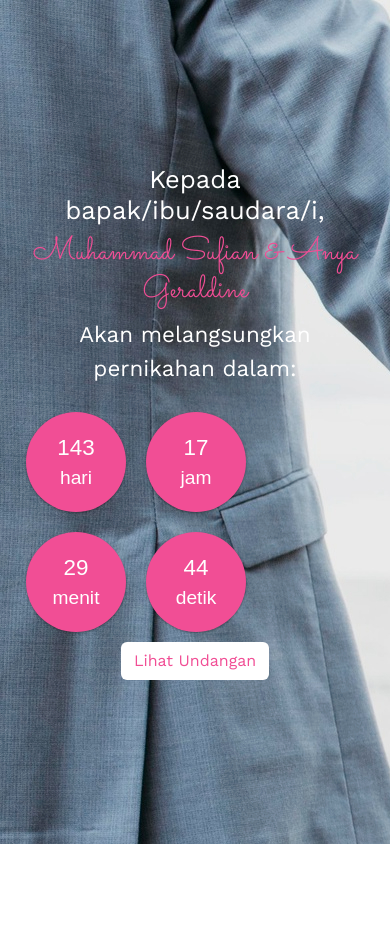
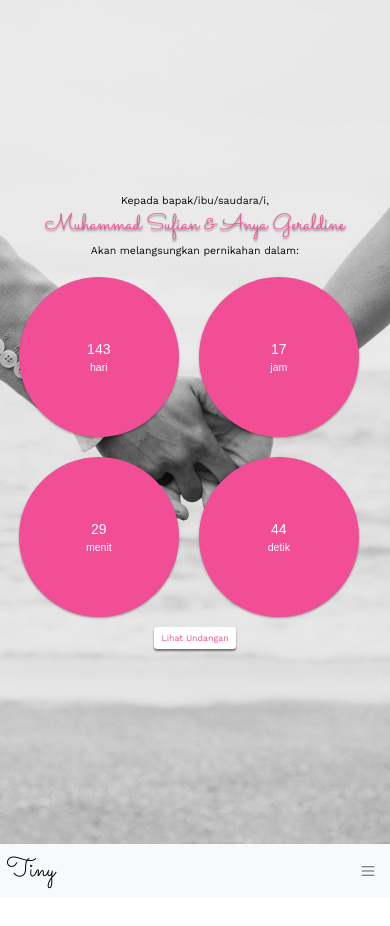
Before and after one commit to fianMs/MS-DA-WEDDING, a plain HTML site: page index.html in a window 390 px wide. Shown: the top 926 px of the page. Before the commit the page ends 844 px from the top, so only its background shows below. Drawn offline with nearby package versions, Linux system fonts and the light colour scheme.

Commit message:
pembaharuan

```diff
--- a/countdown/simplyCountdown.theme.default.css
+++ b/countdown/simplyCountdown.theme.default.css
@@ -4,10 +4,11 @@
   font-family: "Arial", sans-serif;
   margin: auto;
 }
+
 .simply-countdown > .simply-section {
   width: 50px;
   height: 50px;
-  padding: 50px;
+  padding: 80px;
   display: flex;
   align-items: center;
   justify-content: center;
@@ -17,6 +18,7 @@
   box-shadow: 0 1px 3px rgba(0, 0, 0, 0.12), 0 1px 2px rgba(0, 0, 0, 0.24);
   border-radius: 50%;
 }
+
 .simply-countdown > .simply-section .simply-amount,
 .simply-countdown > .simply-section .simply-word {
   display: block;
@@ -24,5 +26,5 @@
 }
 
 .simply-countdown > .simply-section .simply-amount {
-  font-size: 1.4rem;
+  font-size: 1.6rem;
 }
--- a/index.html
+++ b/index.html
@@ -22,6 +22,7 @@
     <link rel="stylesheet" href="countdown/simplyCountdown.theme.default.css" />
     <script src="countdown/simplyCountdown.min.js"></script>
   </head>
+
   <body>
     <section
       id="hero"
@@ -35,6 +36,47 @@
         <a href="#undangan" class="btn btn-lg-mt4">Lihat Undangan</a>
       </main>
     </section>
+
+    <nav class="navbar navbar-expand-md bg-body-tertiary sticky-top">
+      <div class="container">
+        <a class="navbar-brand" href="#">Tiny</a>
+        <button
+          class="navbar-toggler border-0"
+          type="button"
+          data-bs-toggle="offcanvas"
+          data-bs-target="#offcanvasNavbar"
+          aria-controls="offcanvasNavbar"
+          aria-label="Toggle navigation"
+        >
+          <span class="navbar-toggler-icon"></span>
+        </button>
+        <div
+          class="offcanvas offcanvas-end"
+          tabindex="-1"
+          id="offcanvasNavbar"
+          aria-labelledby="offcanvasNavbarLabel"
+        >
+          <div class="offcanvas-header">
+            <h5 class="offcanvas-title" id="offcanvasNavbarLabel">Tiny</h5>
+            <button
+              type="button"
+              class="btn-close"
+              data-bs-dismiss="offcanvas"
+              aria-label="Close"
+            ></button>
+          </div>
+          <div class="offcanvas-body">
+            <div class="navbar-nav ms-auto">
+              <a class="nav-link" href="#home">Home</a>
+              <a class="nav-link" href="#info">Info</a>
+              <a class="nav-link" href="#story">Story</a>
+              <a class="nav-link" href="#gallery">Gallery</a>
+              <a class="nav-link" href="#gift">Gift</a>
+            </div>
+          </div>
+        </div>
+      </div>
+    </nav>
 
     <script
       src="https://cdn.jsdelivr.net/npm/bootstrap@5.3.0/dist/js/bootstrap.bundle.min.js"
--- a/styles.css
+++ b/styles.css
@@ -1,13 +1,13 @@
 :root {
   --pink: #f14e95;
   --bg: #0a0a0a;
-  --shadow: 0 2px 2px rgb(0, 0, 0 / 0.5);
+  --shadow: 0 2px 2px rgb(0 0 0 / 0.5);
 }
 
 body {
   font-size: 1.2rem;
   font-family: "Work Sans", sans-serif;
-  /* min-height: 2000px; */
+  min-height: 4000px;
 }
 
 .hero::before {
@@ -19,7 +19,10 @@ body {
   width: 100%;
   height: 100%;
   background-image: url(img/beautiful-husband-wife-posing-beach-their-wedding.jpg);
+  background-size: cover;
+  background-position: center;
   z-index: -1;
+  filter: grayscale();
 }
 
 .hero {
@@ -28,24 +31,83 @@ body {
 }
 
 .hero h1 {
+  text-shadow: var(--shadow);
+}
+
+.hero h1 {
   font-family: "Sacramento";
-  font-size: 2rem;
+  font-size: 2.5rem;
   color: var(--pink);
 }
 
 .hero h4 {
-  font-size: 1.6rem;
+  font-size: 1.2rem;
+  color: var(--bg);
 }
 
 .hero p {
-  font-size: 1.4rem;
+  font-size: 1.2rem;
+  color: var(--bg);
 }
 
 .hero a {
   color: var(--pink);
   background-color: white;
+  box-shadow: var(--shadow);
 }
 
 .hero a:hover {
   background-color: var(--pink);
+  color: #fff;
 }
+
+.mynavbar {
+}
+
+.navbar-brand,
+.offcanvas-title {
+  font-family: "Sacramento";
+  font-size: 3rem;
+}
+
+.nav-link {
+  font-weight: 600;
+}
+
+/* Media Query */
+
+/* laptop */
+@media (max-width: 992px) {
+  html {
+    font-size: 75%;
+  }
+  .simply-countdown > .simply-section {
+    padding: 70px;
+  }
+}
+
+/* Tablet */
+@media (max-width: 768px) {
+  html {
+    font-size: 65%;
+  }
+  .simply-countdown > .simply-section {
+    padding: 60px;
+    margin: 5px;
+  }
+  .nav-link {
+    font-size: 2rem;
+    text-align: center;
+  }
+}
+
+/* mobile phone */
+@media (max-width: 576px) {
+  html {
+    font-size: 55%;
+  }
+  .simply-countdown > .simply-section {
+    padding: 45px;
+    margin: 3px;
+  }
+}
```
